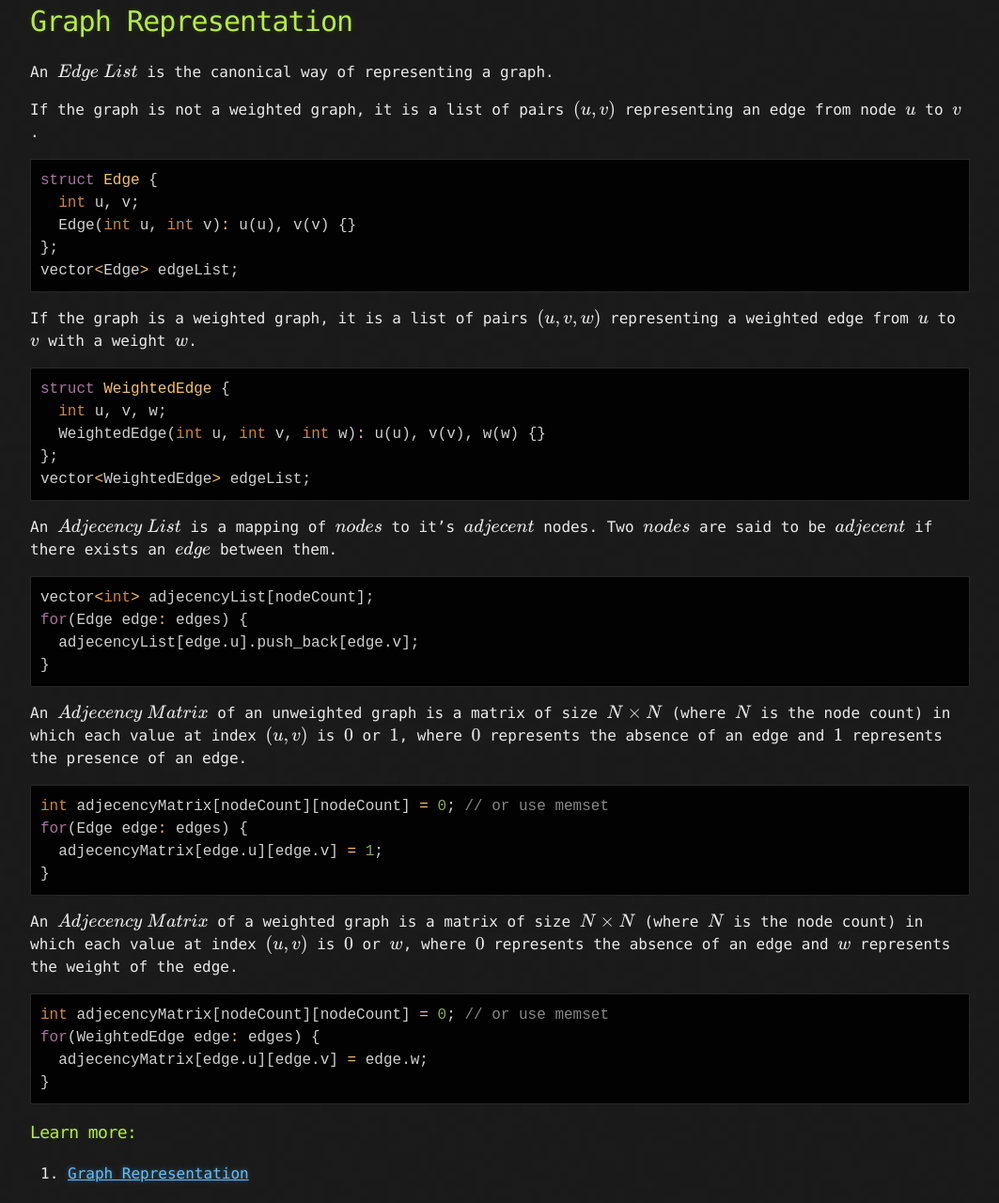
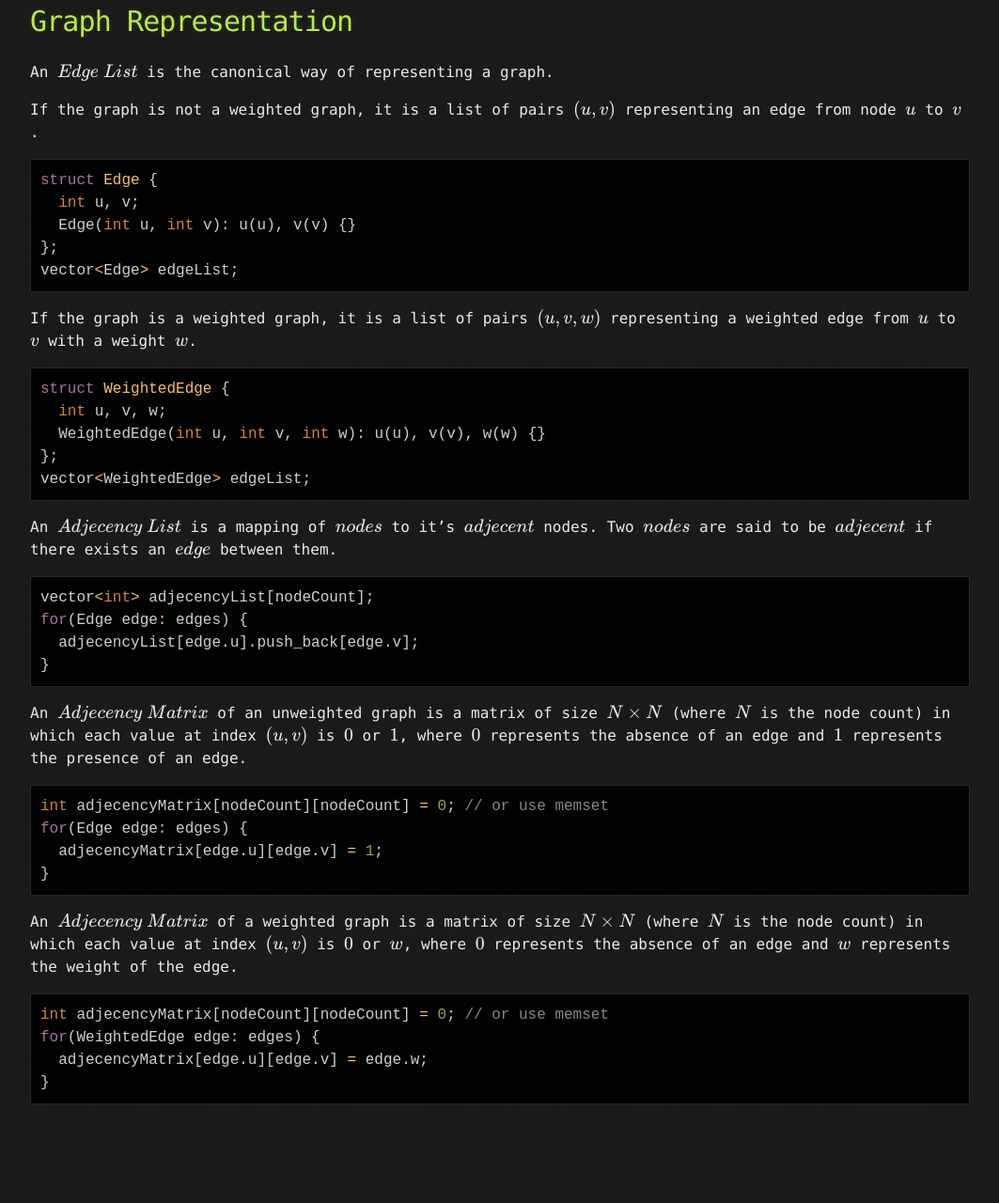
Before and after one commit to cp-insights/cp-insights.github.io, a Jekyll site: the page built from Graph/Graph Representation.md, in a window 1280 px wide. Shown: the whole page at 94% size, without its empty margins (108-1171 px from the left). Built offline with Jekyll 4.4.1, drawn with Linux system fonts in a browser that asks for light colours; formulas are drawn with MathJax 3; after the commit the page ends 1195 px from its top, so only the background shows below that.

Commit message:
Fixed graph representation reference

````diff
--- a/Graph/Graph Representation.md
+++ b/Graph/Graph Representation.md
@@ -56,7 +56,3 @@ for(WeightedEdge edge: edges) {
   adjecencyMatrix[edge.u][edge.v] = edge.w;
 }
 ```
-
-### Learn more:
-
-1. [Graph Representation](/Graph/Graph%20Representation.md)
````
Also changed, not shown: Graph/Graph.md (+4 -0 lines).
